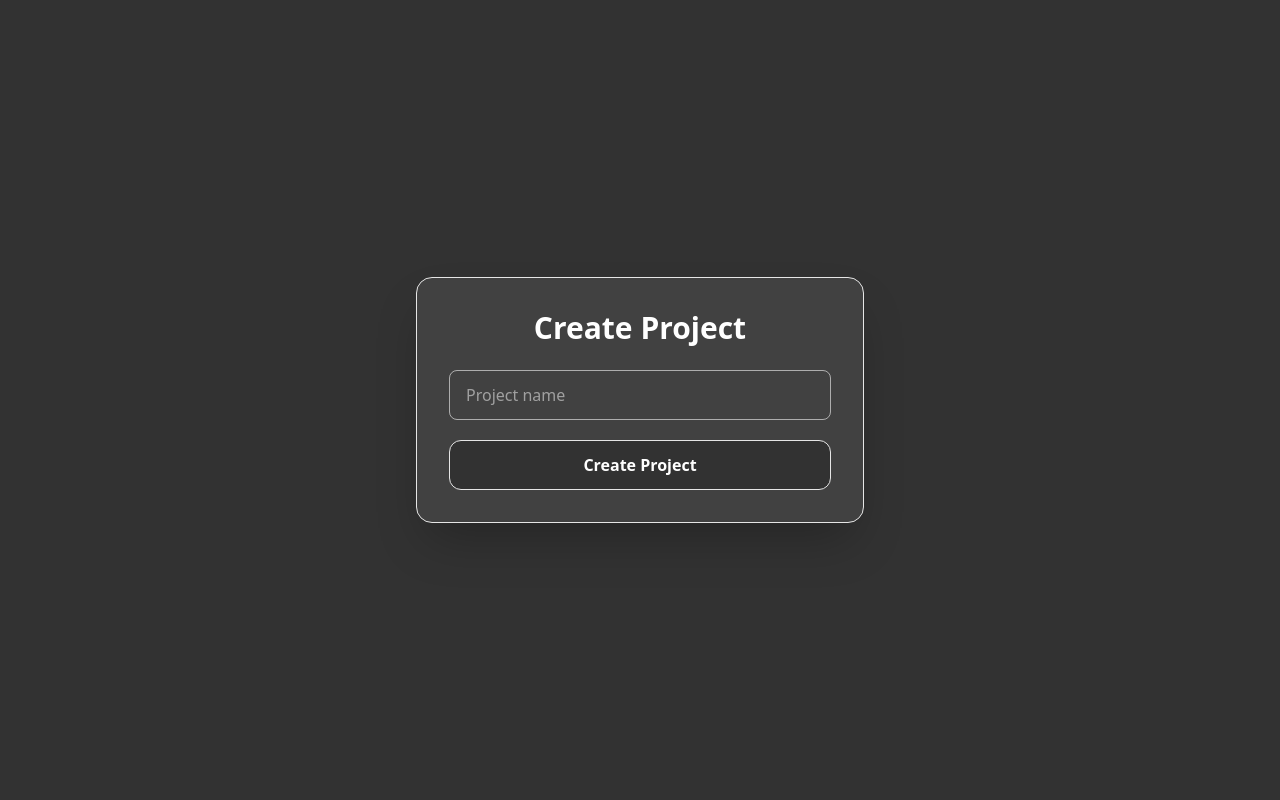
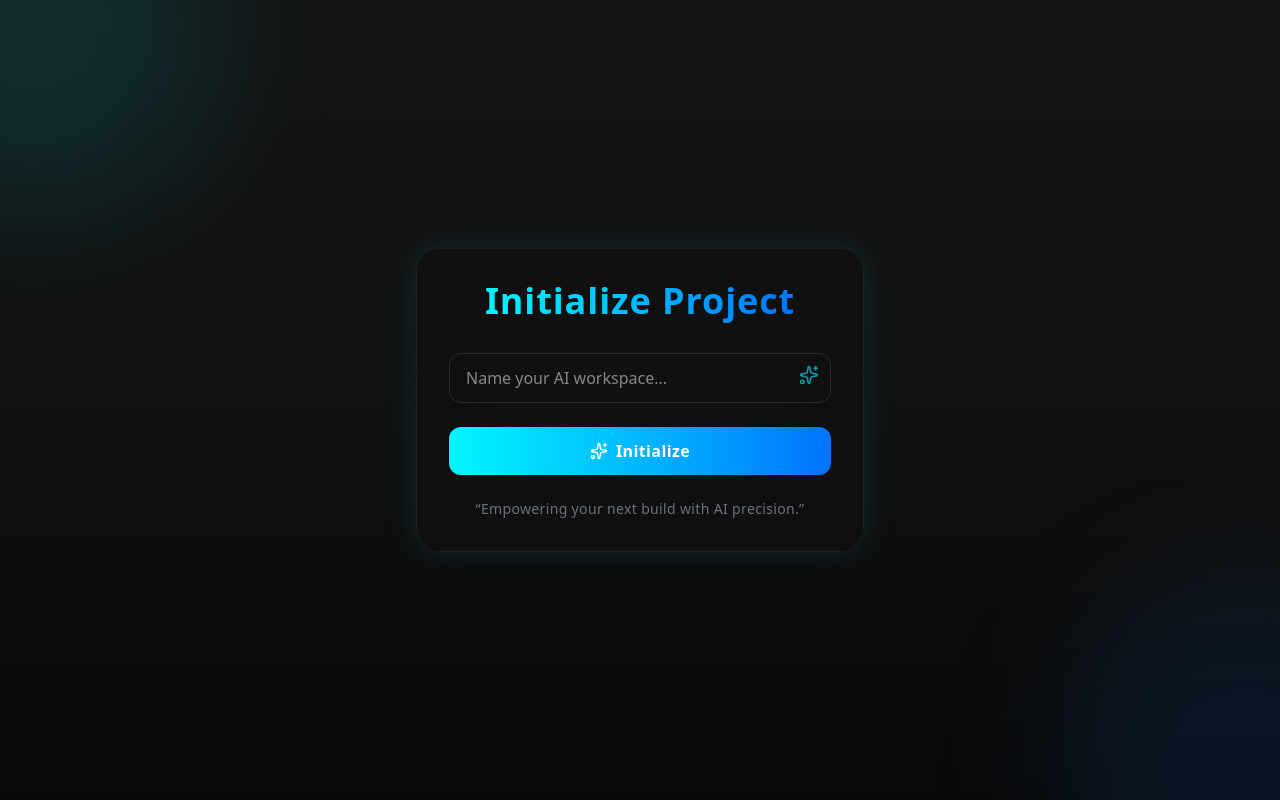
Before and after one commit to tanishqsonwane17/DevinAi, a React (Vite) app in the folder Frontend/: page /create-project in a window 1280 px wide. Built offline with nearby package versions, Linux system fonts and the light colour scheme; sample sign-in values are in the browser's storage.

Commit message:
ui updated

```diff
--- a/Frontend/package.json
+++ b/Frontend/package.json
@@ -14,7 +14,8 @@
     "@tailwindcss/vite": "^4.1.11",
     "@webcontainer/api": "^1.6.1",
     "axios": "^1.10.0",
-    "framer-motion": "^12.23.21",
+    "framer-motion": "^12.23.22",
+    "lucide-react": "^0.544.0",
     "markdown-to-jsx": "^7.7.12",
     "react": "^19.1.0",
     "react-ace": "^14.0.1",
--- a/Frontend/src/screens/CreateProject.jsx
+++ b/Frontend/src/screens/CreateProject.jsx
@@ -1,61 +1,116 @@
-import React, { useState } from 'react'
-import { useNavigate } from 'react-router-dom'
-import axiosInstance from '../config/Axios'
-import { motion } from 'framer-motion'
+import React, { useState } from "react";
+import { useNavigate } from "react-router-dom";
+import axiosInstance from "../config/Axios";
+import { motion } from "framer-motion";
+import { Loader2, Sparkles } from "lucide-react";
 
 const CreateProject = () => {
-  const navigate = useNavigate()
-  const [name, setName] = useState('')
+  const navigate = useNavigate();
+  const [name, setName] = useState("");
+  const [loading, setLoading] = useState(false);
 
   const handleCreateProject = async () => {
+    if (!name.trim()) return alert("Please enter a project name!");
     try {
+      setLoading(true);
       const token = localStorage.getItem("token");
       const res = await axiosInstance.post(
-        '/projects/create',
+        "/projects/create",
         { name },
         { headers: { Authorization: `Bearer ${token}` } }
-      )
-      console.log(res.data)
-      navigate('/')
+      );
+      console.log(res.data);
+      navigate("/");
     } catch (err) {
-      console.error(err)
+      console.error(err);
+    } finally {
+      setLoading(false);
     }
-  }
+  };
 
   return (
-    <div className='min-h-screen w-full flex justify-center items-center bg-[#323232]'>
+    <div className="min-h-screen w-full flex justify-center items-center bg-[#0a0a0a] text-white relative overflow-hidden px-4">
+
+      {/* Background Glow */}
+      <div className="absolute inset-0 bg-gradient-to-t from-[#0a0a0a] via-[#111] to-[#141414]" />
+      <div className="absolute -top-40 -left-40 w-96 h-96 bg-[#00f6ff1a] rounded-full blur-3xl" />
+      <div className="absolute -bottom-40 -right-40 w-96 h-96 bg-[#0072ff1a] rounded-full blur-3xl" />
 
       {/* Card */}
       <motion.div
-        initial={{ scale: 0.8, opacity: 0 }}
-        animate={{ scale: 1, opacity: 1 }}
-        transition={{ duration: 0.5, ease: "easeOut" }}
-        className='w-full max-w-md p-8 bg-[#414141] rounded-2xl shadow-2xl border border-[#e6e6e6]'
+        initial={{ opacity: 0, y: 30 }}
+        animate={{ opacity: 1, y: 0 }}
+        transition={{ duration: 0.7, ease: "easeOut" }}
+        className="w-full max-w-md bg-[#111111]/70 border border-[#1f1f1f] backdrop-blur-2xl rounded-3xl shadow-[0_0_30px_#00c6ff22] p-8 relative z-10"
       >
-        <h2 className='text-3xl text-center font-bold text-white mb-6'>
-          Create Project
-        </h2>
+        {/* AI Glow Title */}
+        <motion.h1
+          initial={{ opacity: 0, y: 10 }}
+          animate={{ opacity: 1, y: 0 }}
+          transition={{ delay: 0.2, duration: 0.5 }}
+          className="text-center text-4xl font-extrabold mb-8"
+        >
+          <span className="bg-gradient-to-r from-[#00f6ff] to-[#0072ff] bg-clip-text text-transparent tracking-wide">
+            Initialize Project
+          </span>
+        </motion.h1>
 
-        <motion.input
-          type="text"
-          value={name}
-          onChange={(e) => setName(e.target.value)}
-          placeholder='Project name'
-          whileFocus={{ scale: 1.02, borderColor: '' }}
-          className='w-full px-4 py-3 rounded-lg border border-[#e6e6e6a8] bg-transparent text-white focus:outline-none transition-colors mb-5'
-        />
+        {/* Input */}
+        <motion.div
+          initial={{ opacity: 0, y: 10 }}
+          animate={{ opacity: 1, y: 0 }}
+          transition={{ delay: 0.4, duration: 0.5 }}
+          className="relative mb-6"
+        >
+          <input
+            type="text"
+            value={name}
+            onChange={(e) => setName(e.target.value)}
+            placeholder="Name your AI workspace..."
+            className="w-full bg-transparent border border-[#2a2a2a] rounded-xl px-4 py-3 text-white focus:outline-none focus:border-[#00f6ff] transition-all"
+          />
+          <div className="absolute right-3 top-3 text-[#00f6ff] opacity-60">
+            <Sparkles size={20} />
+          </div>
+        </motion.div>
 
+        {/* Button */}
         <motion.button
           onClick={handleCreateProject}
-          whileHover={{ scale: 1.05, cursor:'pointer' }}
+          whileHover={{ scale: 1.04 }}
           whileTap={{ scale: 0.95 }}
-          className='w-full py-3 rounded-xl bg-[#323232] border border-[#e6e6e6] text-white font-semibold transition-all'
+          disabled={loading}
+          className={`w-full py-3 rounded-xl font-semibold text-white tracking-wide transition-all flex items-center justify-center gap-2 ${
+            loading
+              ? "bg-[#1a1a1a] border border-[#333] cursor-not-allowed"
+              : "bg-gradient-to-r from-[#00f6ff] to-[#0072ff] hover:shadow-[0_0_20px_#00f6ff55]"
+          }`}
         >
-          Create Project
+          {loading ? (
+            <>
+              <Loader2 className="animate-spin" size={20} />
+              Initializing...
+            </>
+          ) : (
+            <>
+              <Sparkles size={18} />
+              Initialize
+            </>
+          )}
         </motion.button>
+
+        {/* Footer Text */}
+        <motion.p
+          initial={{ opacity: 0 }}
+          animate={{ opacity: 1 }}
+          transition={{ delay: 0.6 }}
+          className="text-center text-gray-500 mt-6 text-sm tracking-wide"
+        >
+          “Empowering your next build with AI precision.”
+        </motion.p>
       </motion.div>
     </div>
-  )
-}
+  );
+};
 
-export default CreateProject
+export default CreateProject;
--- a/Frontend/src/screens/Home.jsx
+++ b/Frontend/src/screens/Home.jsx
@@ -1,56 +1,91 @@
-import React, { useState, useEffect } from 'react'
-import { FaLink } from "react-icons/fa6"
+import React, { useState, useEffect } from "react";
+import { FaPlus } from "react-icons/fa6";
 import { MdPeopleAlt } from "react-icons/md";
-import { Link, useNavigate } from 'react-router-dom'
-import axiosInstance from '../config/Axios'
-import { motion } from 'framer-motion'
+import { Link, useNavigate } from "react-router-dom";
+import axiosInstance from "../config/Axios";
+import { motion } from "framer-motion";
 
 const Home = () => {
-  const [projects, setProjects] = useState([])
-  const navigate = useNavigate()
+  const [projects, setProjects] = useState([]);
+  const navigate = useNavigate();
 
   useEffect(() => {
-    axiosInstance.get('/projects/all')
-      .then((res) => {
-        setProjects(res.data.projects)
-      })
-      .catch((err) => {
-        console.error("Error fetching projects:", err)
-      })
-  }, [])
+    axiosInstance
+      .get("/projects/all")
+      .then((res) => setProjects(res.data.projects))
+      .catch((err) => console.error("Error fetching projects:", err));
+  }, []);
 
   return (
-    <main className='p-6 min-h-screen w-full bg-gradient-to-r from-[#202020] to-[#323232]'>
-      <div className="flex flex-wrap gap-6">
+    <main className="relative min-h-screen w-full overflow-hidden bg-[#0a0a0a] flex flex-col items-center px-6 py-10 text-white">
+
+      {/* 🔹 AI Background Image */}
+      <div className="absolute inset-0 bg-[url('https://images.unsplash.com/photo-1677442136019-21780ecad995?auto=format&fit=crop&w=1920&q=80')] bg-cover bg-center opacity-25"></div>
+      <div className="absolute inset-0 bg-gradient-to-b from-[#000000cc] via-[#000000b0] to-[#000000f5] backdrop-blur-[2px]"></div>
+
+      {/* Header */}
+      <motion.h1
+        initial={{ opacity: 0, y: -10 }}
+        animate={{ opacity: 1, y: 0 }}
+        transition={{ duration: 0.6 }}
+        className="text-3xl md:text-4xl font-semibold mb-10 tracking-wide text-[#f5f5f5]"
+      >
+        Your <span className="text-[#00f6ff]">Projects</span>
+      </motion.h1>
+
       {/* New Project Button */}
-        <motion.button
+      <motion.div
         whileHover={{ scale: 1.05 }}
         whileTap={{ scale: 0.95 }}
-          className="flex items-center gap-2 px-6 py-4 bg-[#414141] border border-[#e6e6e6] rounded-xl text-white cursor-pointer transition-all"
+        className="mb-10"
       >
-          <Link to={'/create-project'} className='text-md font-semibold'>New Project</Link>
-          <FaLink />
-        </motion.button>
+        <Link
+          to="/create-project"
+          className="flex items-center gap-2 px-6 py-3 rounded-xl bg-[#1a1a1a]/60 border border-[#333] hover:border-[#00f6ff66] hover:shadow-[0_0_15px_#00f6ff33] transition-all font-medium backdrop-blur-md"
+        >
+          <FaPlus className="text-[#00f6ff]" />
+          Create New Project
+        </Link>
+      </motion.div>
 
-        {/* Project Cards */}
-        {projects?.map((item) => (
+      {/* Project Grid */}
+      <motion.div
+        layout
+        className="grid grid-cols-1 sm:grid-cols-2 lg:grid-cols-3 gap-8 w-full max-w-6xl z-10"
+      >
+        {projects?.length > 0 ? (
+          projects.map((item, index) => (
             <motion.div
               key={item._id}
-            whileHover={{ scale: 1.03}}
+              initial={{ opacity: 0, y: 30 }}
+              animate={{ opacity: 1, y: 0 }}
+              transition={{ delay: index * 0.1 }}
               onClick={() => navigate(`/project`, { state: { project: item } })}
-            className="flex flex-col gap-3 p-6 bg-[#414141] border border-[#e6e6e6] rounded-xl text-white cursor-pointer transition-all"
+              className="group p-6 bg-[#ffffff0a] border border-[#2a2a2a] rounded-2xl hover:border-[#00f6ff66] hover:shadow-[0_0_20px_#00f6ff22] transition-all cursor-pointer backdrop-blur-xl"
             >
-            <h2 className='text-lg font-semibold'>{item.name}</h2>
-            <div className='flex items-center gap-2'>
-              <MdPeopleAlt className='mt-1 text-sm' />
-              <small className='text-sm'>Collaborators:</small>
-              <span className='text-md font-medium'>{item.users?.length || 0}</span>
+              <h2 className="text-lg font-semibold mb-2">{item.name}</h2>
+              <div className="flex items-center gap-2 text-gray-400 text-sm">
+                <MdPeopleAlt className="text-[#00f6ff]" />
+                <span>Collaborators:</span>
+                <span className="text-white font-medium">
+                  {item.users?.length || 0}
+                </span>
               </div>
             </motion.div>
-        ))}
-      </div>
+          ))
+        ) : (
+          <p className="text-gray-400 col-span-full text-center mt-10">
+            No projects yet. Create your first one.
+          </p>
+        )}
+      </motion.div>
+
+      {/* Footer */}
+      <p className="text-gray-500 text-xs mt-16 tracking-wide z-10">
+        <span className="text-[#00f6ff]">Devin</span> — AI Workspace Environment
+      </p>
     </main>
-  )
-}
+  );
+};
 
-export default Home
+export default Home;
--- a/Frontend/src/screens/Project.jsx
+++ b/Frontend/src/screens/Project.jsx
@@ -277,19 +277,24 @@ function WriteAiMessage(message, isOwn, isAI) {
             </button>
           </header>
           <div className="users">
-            {project.users &&
-              project.users.map((users) => (
+          {project?.users?.length > 0 ? (
+  project.users.map((user) => (
     <div
-                  key={users._id}
-                  className="user hover:text-white flex gap-2 items-center cursor-pointer hover:bg-[#2f2f2f] p-4">
+      key={user._id}
+      className="user hover:text-white flex gap-2 items-center cursor-pointer hover:bg-[#2f2f2f] p-4"
+    >
       <div className="h-8 w-8 rounded-full bg-[#1f1f1f] flex items-center justify-center">
         <i className="ri-user-3-fill text-white"></i>
       </div>
       <h2 className="font-semibold text-md text-white ">
-                    {users.email}
+        {user.email}
       </h2>
     </div>
-              ))}
+  ))
+) : (
+  <p className="text-gray-400 p-4">No collaborators yet.</p>
+)}
+
           </div>
         </div>
 
@@ -451,9 +456,6 @@ function WriteAiMessage(message, isOwn, isAI) {
 >
   <VscRunAll />
 </button>
-
-
-
             </div>
           </div>
        <div className="bottom flex flex-grow">
@@ -478,7 +480,6 @@ function WriteAiMessage(message, isOwn, isAI) {
   }}
   theme="vs-dark"
 />
-
         )}
        </div>
       </div>
@@ -534,9 +535,7 @@ function WriteAiMessage(message, isOwn, isAI) {
     className="w-full h-full border-none"
     sandbox="allow-scripts allow-same-origin"></iframe>
       </div>
-
        </section>
-
     </main>
   );
 };
```
Also changed, not shown: 2 other files (tests, documents, lock files or other folders). Lines whose indentation alone changed are shown as unchanged.
